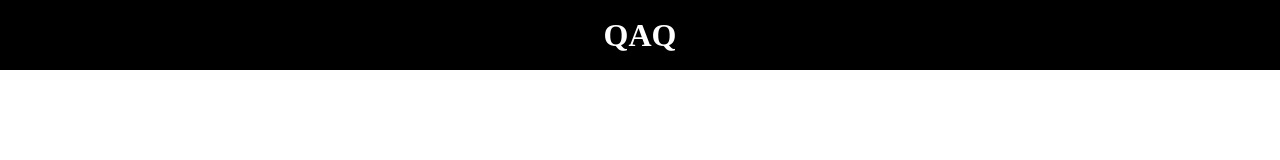
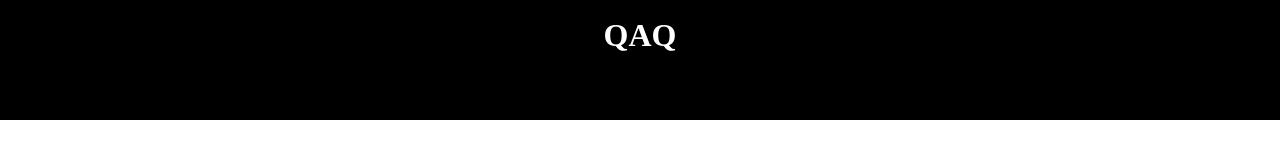
Before and after one commit to Mvst-20/mvst-20.github.io, a plain HTML site: page index.html in a window 1280 px wide. Drawn offline with Linux system fonts and the light colour scheme.

Commit message:
Update index.html

```diff
--- a/index.html
+++ b/index.html
@@ -10,7 +10,7 @@
         }
         .home_tap{
             width: 100%;
-            height: 70px;
+            height: 120px;
             background: black;
         }
         .home_tap h1{
```
